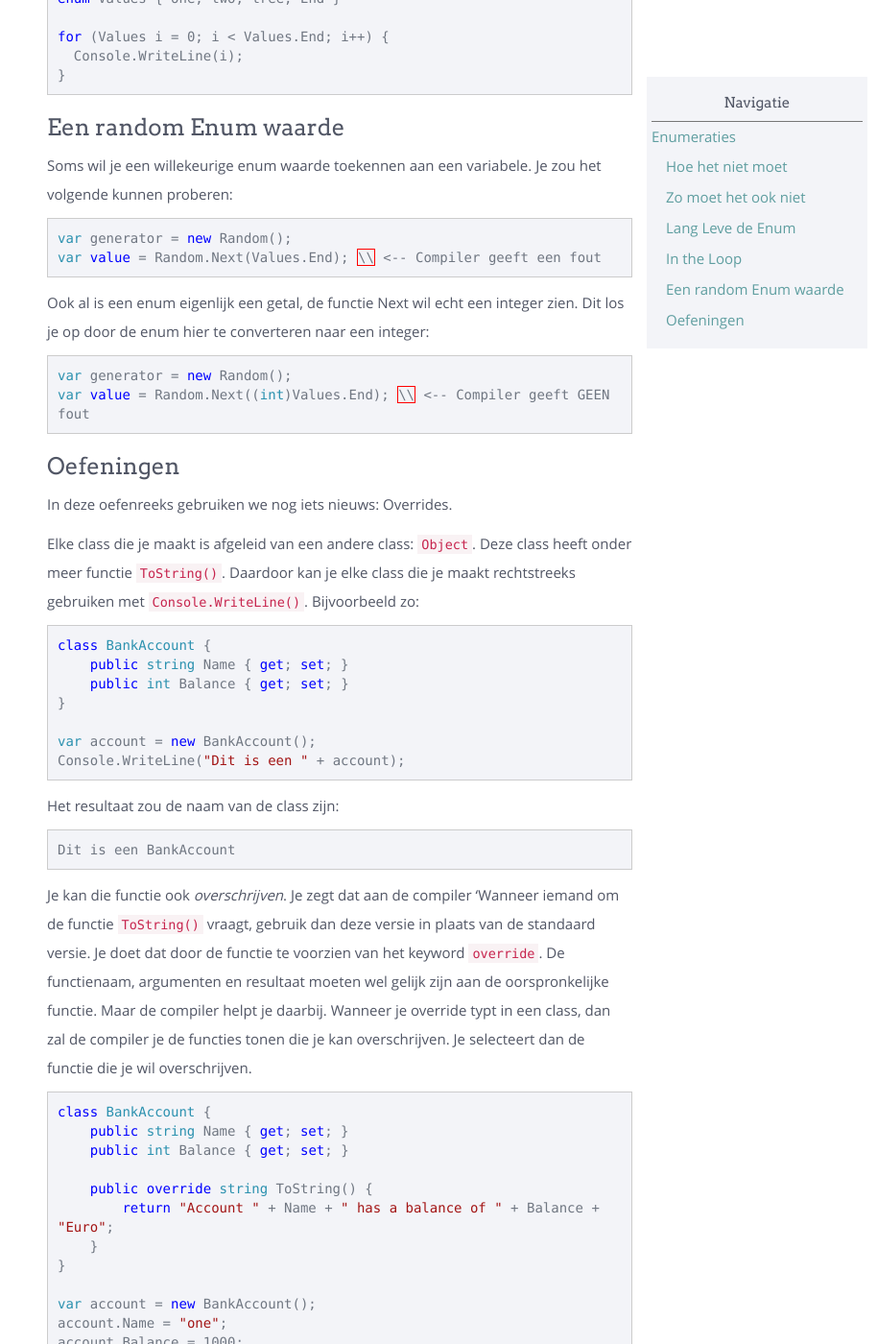
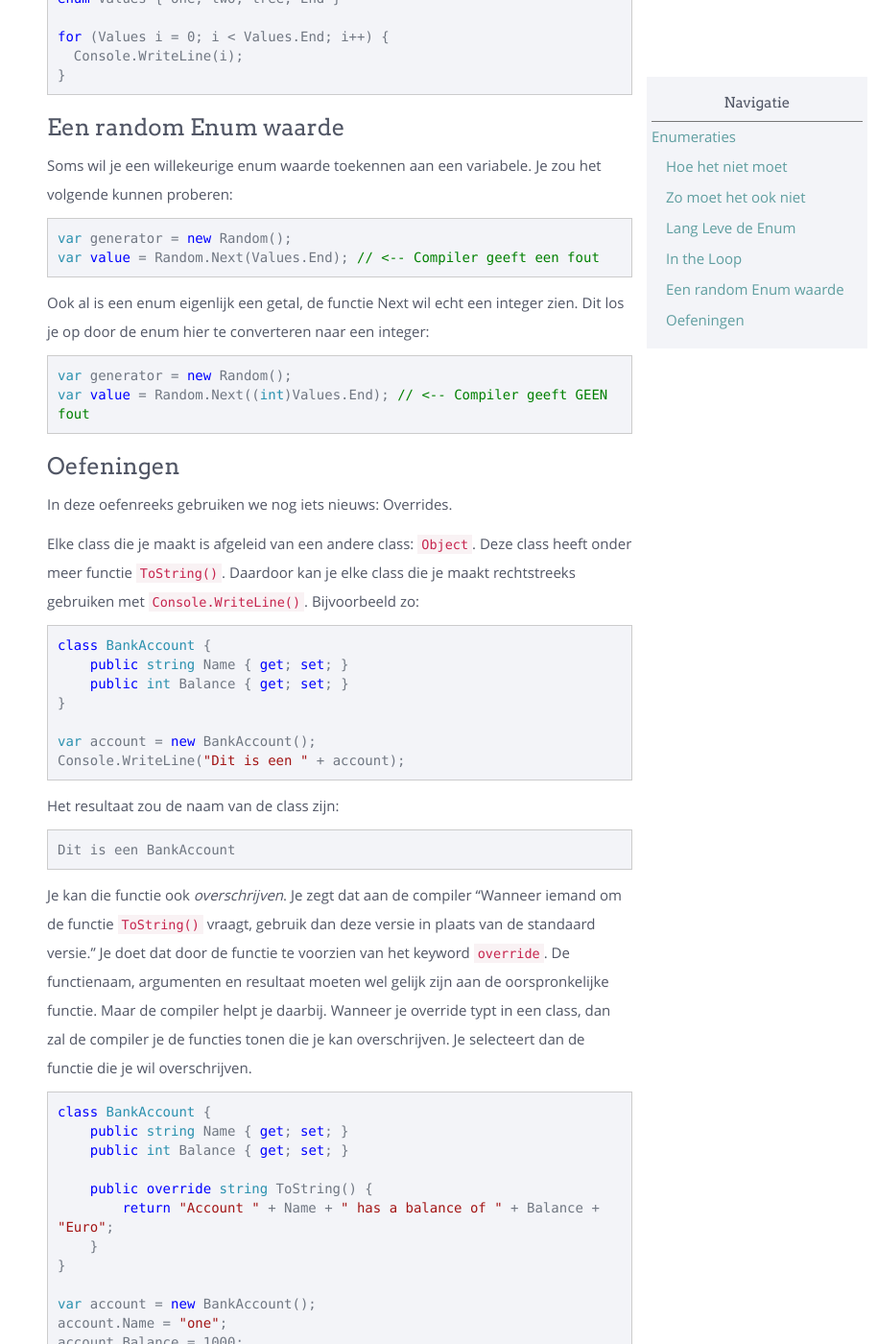
Before and after one commit to sma-it/sma-it.github.io, a Jekyll site: the page built from modules/advanced/_posts/2000-02-01-Enumeraties.md, in a window 1280 px wide and 1400 px high, scrolled down 3468 px. Shown: the whole window at 96% size, without its empty margins (366-1280 px from the left). Built offline with Jekyll 4.4.1, drawn with Linux system fonts in a browser that asks for light colours; nearby versions of some CDN libraries; some of the changed text lies outside the part shown.

Commit message:
fixed typos

````diff
--- a/modules/advanced/_posts/2000-02-01-Enumeraties.md
+++ b/modules/advanced/_posts/2000-02-01-Enumeraties.md
@@ -137,7 +137,7 @@ Soms wil je een willekeurige enum waarde toekennen aan een variabele. Je zou het
 
 ```csharp
 var generator = new Random();
-var value = Random.Next(Values.End); \\ <-- Compiler geeft een fout
+var value = Random.Next(Values.End); // <-- Compiler geeft een fout
 ```
 
 Ook al is een enum eigenlijk een getal, de functie Next wil echt een integer zien. Dit los je op door
@@ -145,7 +145,7 @@ de enum hier te converteren naar een integer:
 
 ```csharp
 var generator = new Random();
-var value = Random.Next((int)Values.End); \\ <-- Compiler geeft GEEN fout
+var value = Random.Next((int)Values.End); // <-- Compiler geeft GEEN fout
 ```
 
 ## Oefeningen
@@ -169,8 +169,8 @@ Het resultaat zou de naam van de class zijn:
 Dit is een BankAccount
 ```
 
-Je kan die functie ook _overschrijven_. Je zegt dat aan de compiler 'Wanneer iemand om de functie `ToString()` vraagt, gebruik dan deze
-versie in plaats van de standaard versie. Je doet dat door de functie te voorzien van het keyword `override`. De functienaam, argumenten en
+Je kan die functie ook _overschrijven_. Je zegt dat aan de compiler "Wanneer iemand om de functie `ToString()` vraagt, gebruik dan deze
+versie in plaats van de standaard versie." Je doet dat door de functie te voorzien van het keyword `override`. De functienaam, argumenten en
 resultaat moeten wel gelijk zijn aan de oorspronkelijke functie. Maar de compiler helpt je daarbij. Wanneer je override typt in een class, dan
 zal de compiler je de functies tonen die je kan overschrijven. Je selecteert dan de functie die je wil overschrijven.
 
````
Also changed, not shown: other parts of modules/advanced/_posts/2000-02-01-Enumeraties.md (+1 -1 lines).
